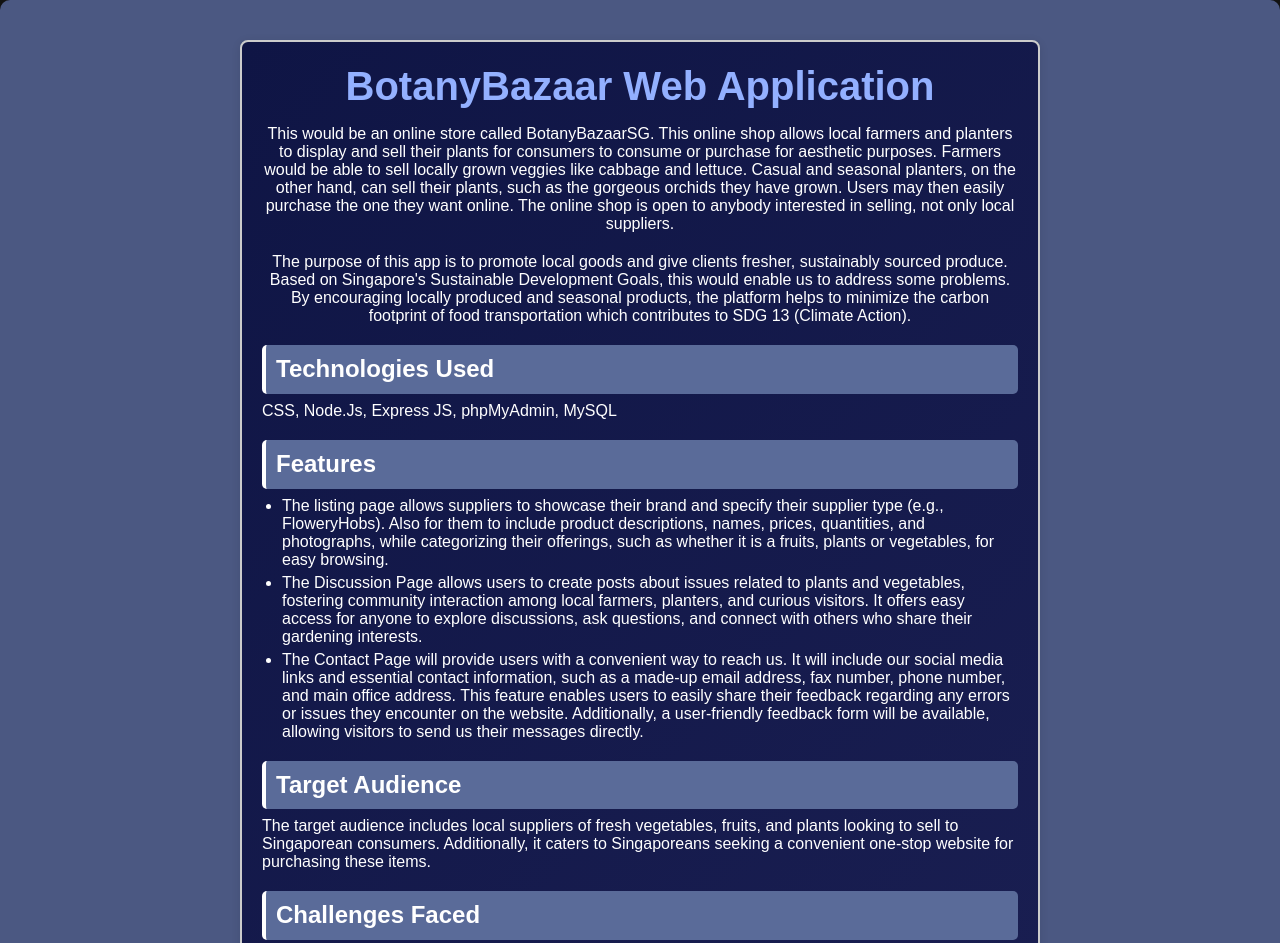
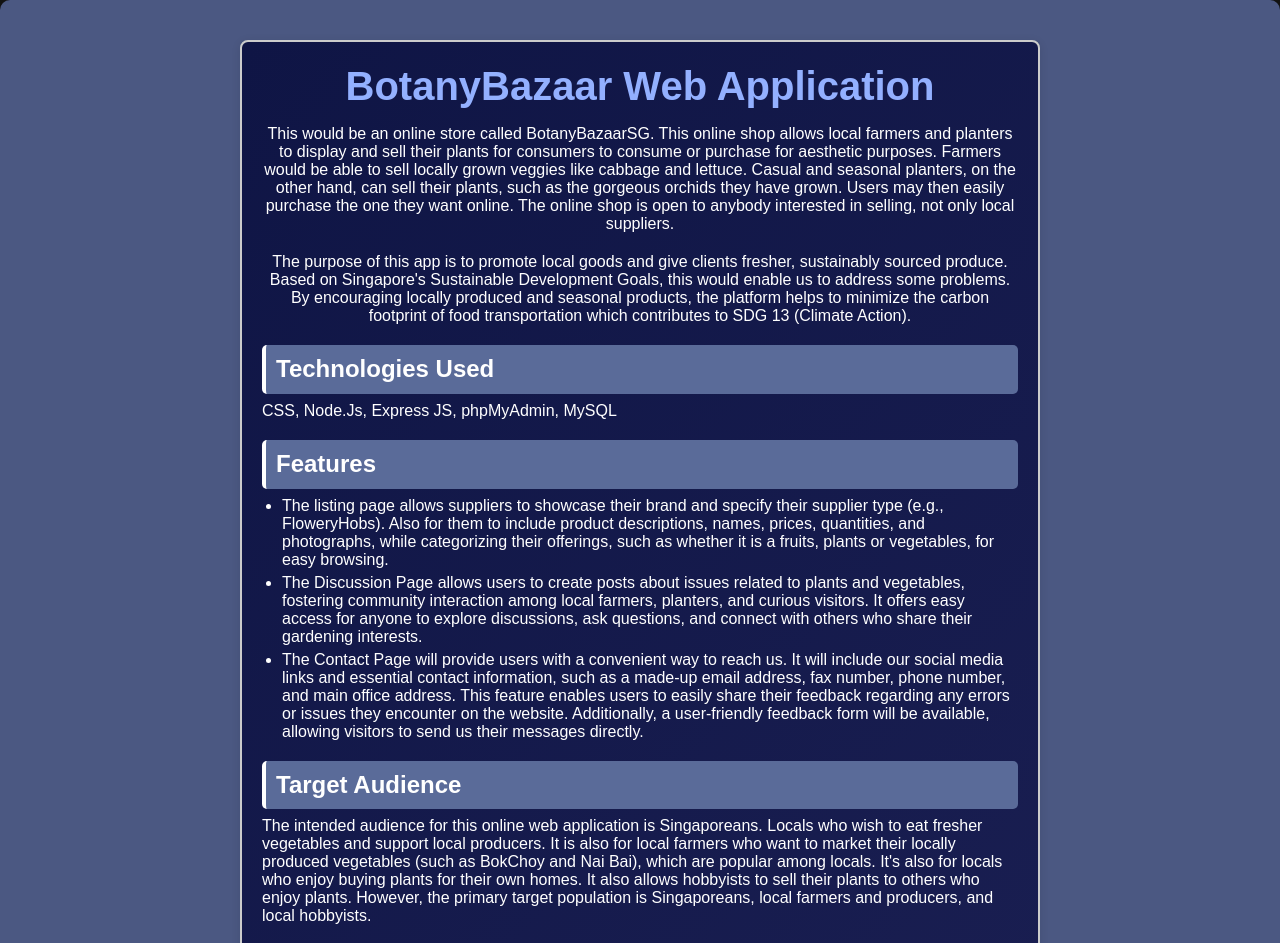
Before and after one commit to AmeliaJonaidy/portfolio-2.0, a React (Create React App) app: page /myportfolio/botanybazaar in a window 1280 px wide. Shown: the top 943 px of the page. Built offline with nearby package versions, Linux system fonts and the light colour scheme.

Commit message:
updated botany

```diff
--- a/src/components/botany.js
+++ b/src/components/botany.js
@@ -26,7 +26,7 @@ const BotanyDesc = () => {
         </ul>
 
         <h2 className="project-features-title">Target Audience</h2>
-        <p>The target audience includes local suppliers of fresh vegetables, fruits, and plants looking to sell to Singaporean consumers. Additionally, it caters to Singaporeans seeking a convenient one-stop website for purchasing these items.</p>
+        <p>The intended audience for this online web application is Singaporeans. Locals who wish to eat fresher vegetables and support local producers. It is also for local farmers who want to market their locally produced vegetables (such as BokChoy and Nai Bai), which are popular among locals. It's also for locals who enjoy buying plants for their own homes. It also allows hobbyists to sell their plants to others who enjoy plants. However, the primary target population is Singaporeans, local farmers and producers, and local hobbyists.</p>
 
         <h2 className="project-features-title">Challenges Faced</h2>
         <p>The most significant challenge I encountered was implementing the login feature for the website. It was crucial to distinguish between suppliers and buyers, as each group has different functionalities and permissions. Developing the backend to accommodate this differentiation proved to be challenging, and I faced numerous errors throughout the process. However, I ultimately succeeded in routing users to the appropriate page based on their login type. </p>
```
